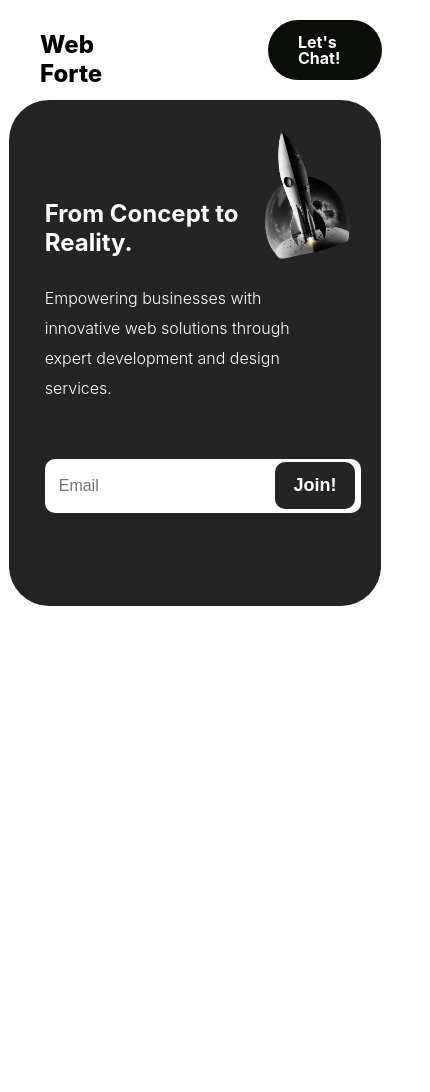
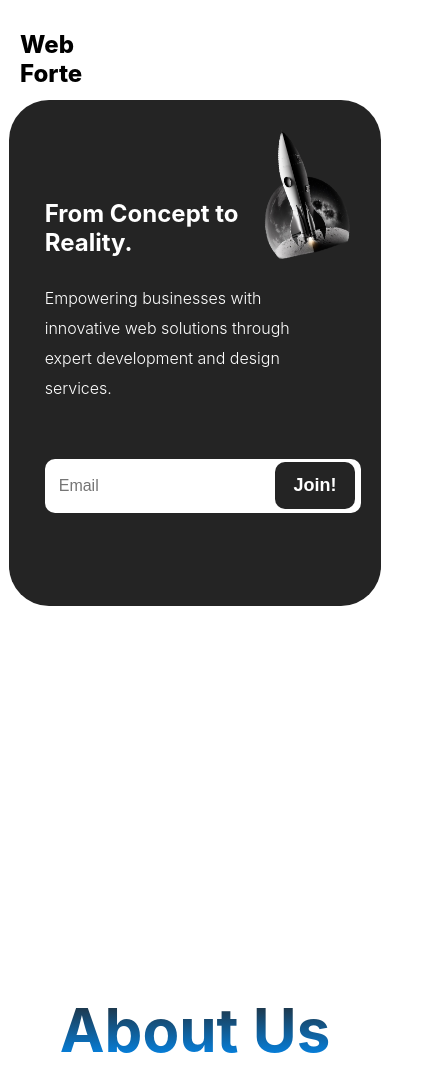
Before and after one commit to AAli02/web-f2, a React (Create React App) app: page / in a window 390 px wide. Shown: the top 1092 px of the page, 430 px wide, since content can reach past the window. Built offline with nearby package versions, Linux system fonts and the light colour scheme.

Commit message:
mobile nav

```diff
--- a/src/components/About/About.css
+++ b/src/components/About/About.css
@@ -1,14 +1,21 @@
 #section1 {
-    height: 100vh;
+  height: 100vh;
+}
+
+div {
+    display: block;
 }
 
 .section__title {
-    display: flex;
-    justify-content: center;
+  display: flex;
+  justify-content: center;
 }
 
 .title__us {
-    font-size: 28px;
-    font-weight: 700;
-    color: #ffff;
+  font-weight: 700;
+  color: #242424;
+  font-size: 60px;
+  background: -webkit-linear-gradient(#242424, #0091ff);
+  -webkit-background-clip: text;
+  -webkit-text-fill-color: transparent;
 }
--- a/src/components/About/About.jsx
+++ b/src/components/About/About.jsx
@@ -1,6 +1,6 @@
 import React from "react";
 
-import "./About.css"
+import "./About.css";
 
 function About() {
   return (
@@ -8,6 +8,10 @@ function About() {
       <div className="section__title">
         <h1 className="title__us">About Us</h1>
       </div>
+
+      <div className="about__left">
+
+      </div>
     </section>
   );
 }
--- a/src/components/Nav/Nav.css
+++ b/src/components/Nav/Nav.css
@@ -12,9 +12,7 @@ nav {
   justify-content: space-between;
   align-items: center;
   width: 100%;
-  max-width: 1200px;
   margin: 0 auto;
-  padding: 0 20px;
   height: 100px;
 }
 
@@ -83,6 +81,11 @@ nav {
 
 /* ------------------ MEDIA ---------------- */
 @media screen and (max-width: 700px) {
+
+  .nav {
+    width: 20%;
+  }
+
   .nav__link:first-child {
     display: none;
   }
@@ -109,5 +112,6 @@ nav {
 
   .nav__link--list {
     margin-right: 0;
+    display: none;
   }
 }
```
